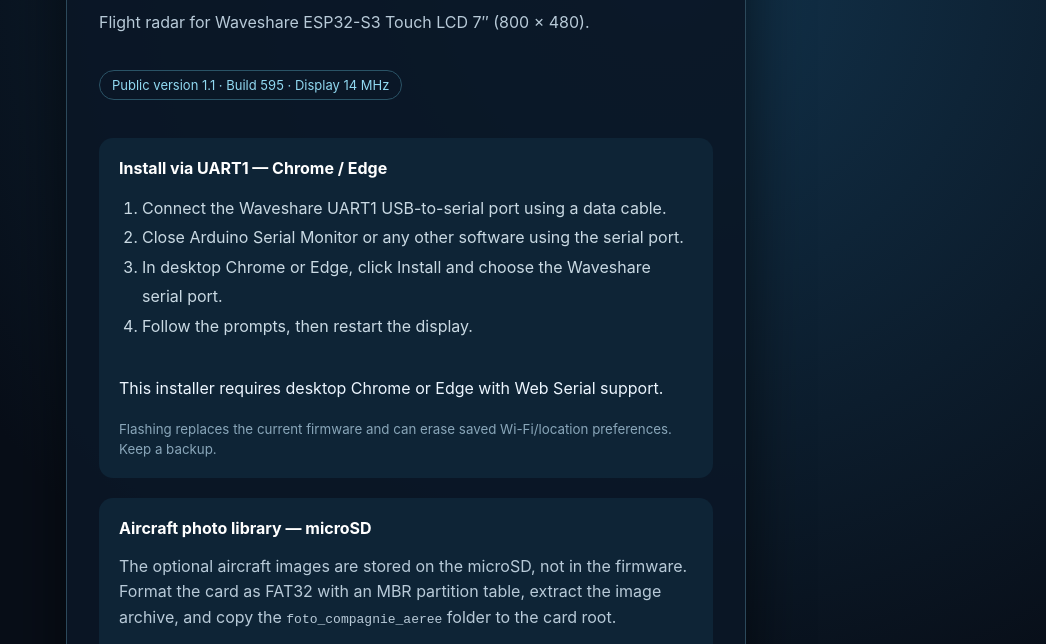
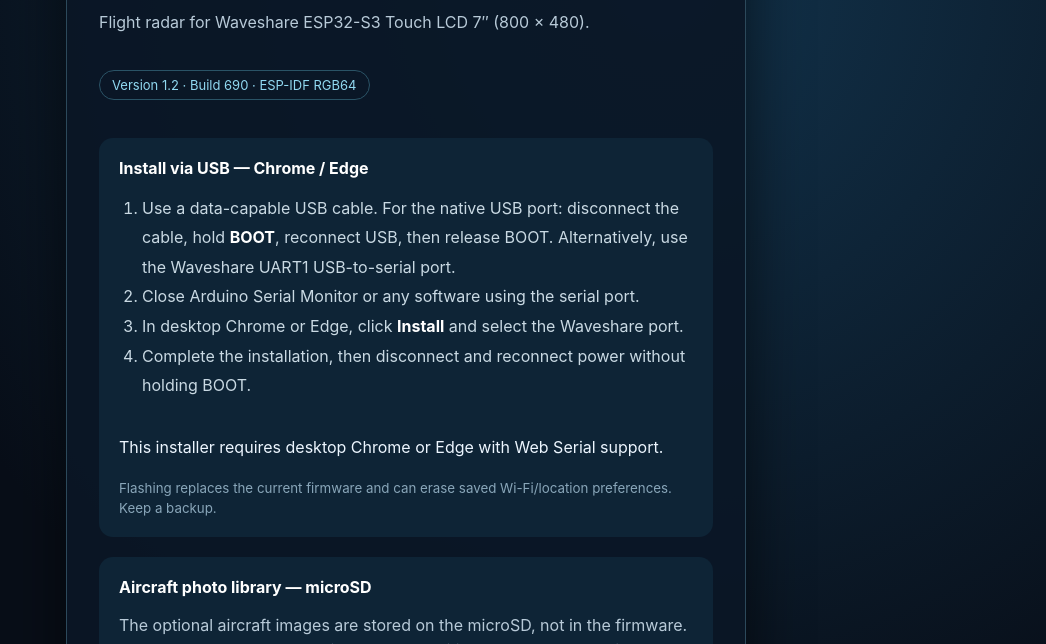
Before and after one commit to FraLand71/FlyRadar32, a plain HTML site: page index.html in a window 1280 px wide. Shown: the part 122-766 px from the top of the page, without its empty margins (234-1280 px from the left). Drawn offline with Linux system fonts and the light colour scheme.

Commit message:
Update web installer page for FlyRadar32 v1.2 Build 690

```diff
--- a/index.html
+++ b/index.html
@@ -1,7 +1,7 @@
 <!doctype html>
 <html lang="en"><head><meta charset="utf-8"><meta name="viewport" content="width=device-width,initial-scale=1">
-<title>FlyRadar32 1.1 (Build 595) | Web Installer</title>
-<meta name="description" content="FlyRadar32 1.1 Build 595 (14 MHz display) installer for Waveshare ESP32-S3 Touch LCD 7, UART1 with Chrome.">
+<title>FlyRadar32 1.2 (Build 690) | Web Installer</title>
+<meta name="description" content="Install FlyRadar32 1.2 Build 690 (ESP-IDF RGB64) on the Waveshare ESP32-S3 Touch LCD 7 using Chrome or Edge.">
 <style>
 :root{font-family:-apple-system,BlinkMacSystemFont,"Segoe UI",Arial,sans-serif;color-scheme:dark}
 *{box-sizing:border-box}body{margin:0;background:radial-gradient(ellipse at 70% 10%,#12334c 0%,#080e18 64%);color:#edf6ff;min-height:100vh;display:grid;place-items:center;padding:24px}
@@ -17,10 +17,10 @@ footer{font-size:12px;color:#8ba4b5;margin-top:24px}
 </head><body><main>
 <h1>FLY<span>RADAR32</span></h1>
 <p>Flight radar for Waveshare ESP32-S3 Touch LCD 7″ (800 × 480).</p>
-<div class="ver">Public version 1.1 · Build 595 · Display 14 MHz</div>
-<section><strong>Install via UART1 — Chrome / Edge</strong>
-<ol><li>Connect the Waveshare UART1 USB-to-serial port using a data cable.</li><li>Close Arduino Serial Monitor or any other software using the serial port.</li><li>In desktop Chrome or Edge, click Install and choose the Waveshare serial port.</li><li>Follow the prompts, then restart the display.</li></ol>
-<div class="install"><esp-web-install-button manifest="./manifest.json?rev=595-14mhz-a6db7f7">
+<div class="ver">Version 1.2 · Build 690 · ESP-IDF RGB64</div>
+<section><strong>Install via USB — Chrome / Edge</strong>
+<ol><li>Use a data-capable USB cable. For the native USB port: disconnect the cable, hold <strong>BOOT</strong>, reconnect USB, then release BOOT. Alternatively, use the Waveshare UART1 USB-to-serial port.</li><li>Close Arduino Serial Monitor or any software using the serial port.</li><li>In desktop Chrome or Edge, click <strong>Install</strong> and select the Waveshare port.</li><li>Complete the installation, then disconnect and reconnect power without holding BOOT.</li></ol>
+<div class="install"><esp-web-install-button manifest="./manifest.json?rev=690-idf-rgb64">
 <span slot="unsupported">This installer requires desktop Chrome or Edge with Web Serial support.</span>
 </esp-web-install-button></div>
 <small>Flashing replaces the current firmware and can erase saved Wi-Fi/location preferences. Keep a backup.</small>
```
